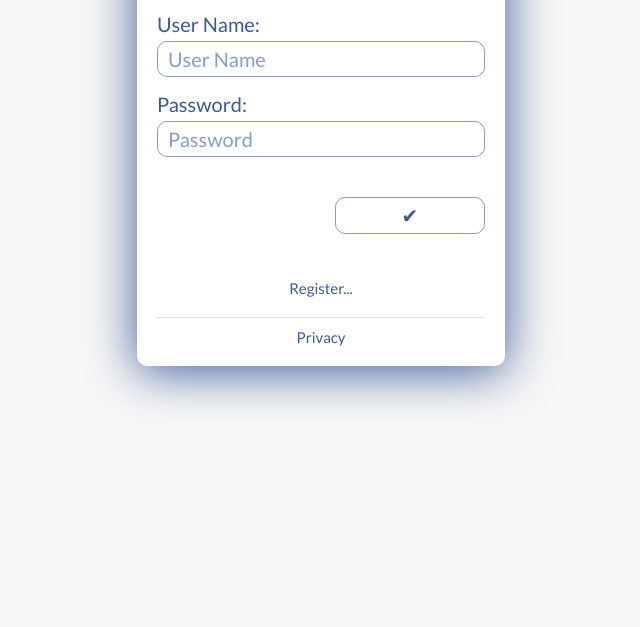
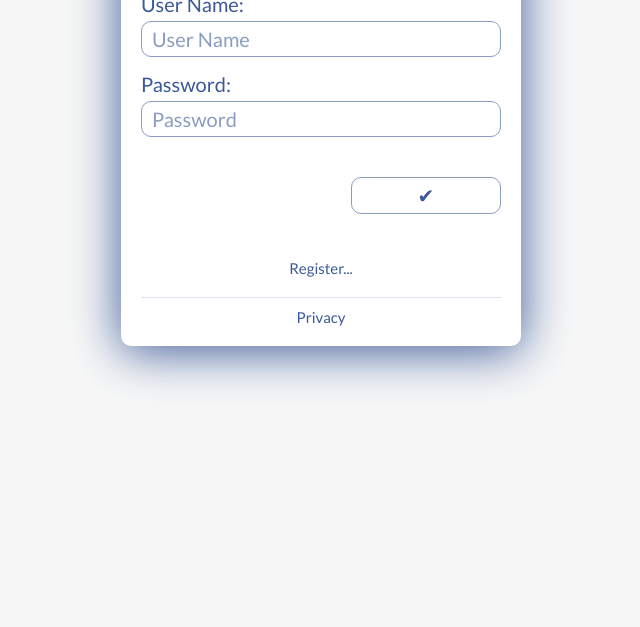
Before and after one commit to deamon-cool/your-tasks, a website: page public/login.html in a window 1280 px wide. Shown: the part 193-820 px from the top of the page, without its empty margins (319-959 px from the left). Drawn offline with Linux system fonts and the light colour scheme.

Commit message:
changed style for login and register. Now looks better

```diff
--- a/public/styles/auth.css
+++ b/public/styles/auth.css
@@ -1,25 +1,28 @@
 body {
+    position: absolute;
+    left: 0;
+    top: 0;
+    right: 0;
+    bottom: 0;
+    overflow: hidden;
     color: var(--general-blue-color);
 }
 
 #container {
     position: absolute;
-    top: 20px;
-    left: 50%;
-    transform: translateX(-50%);
-    margin: 0 auto 0 auto;
-    width: 60%;
+    width: 100%;
     height: 100%;
     animation: showwindow;
     animation-duration: 0.5s;
 }
 
 #container .window {
+    width: 400px;
     background-color: white;
     padding: 20px;
+    margin: 100px auto auto auto;
     border-radius: var(--general-radius);
     box-shadow: 0 5px 50px var(--general-blue-color);
-    margin: 100px 200px;
 }
 
 #container .window h1 {
```
